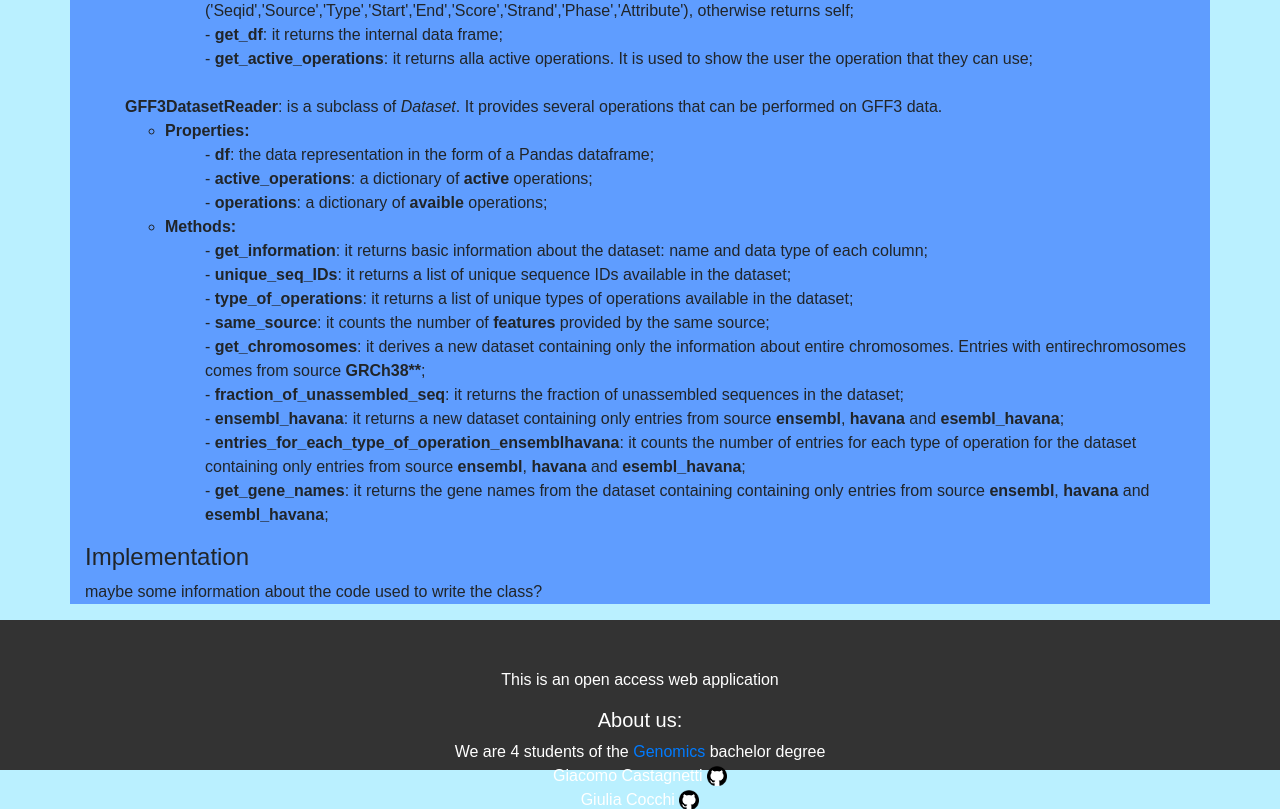
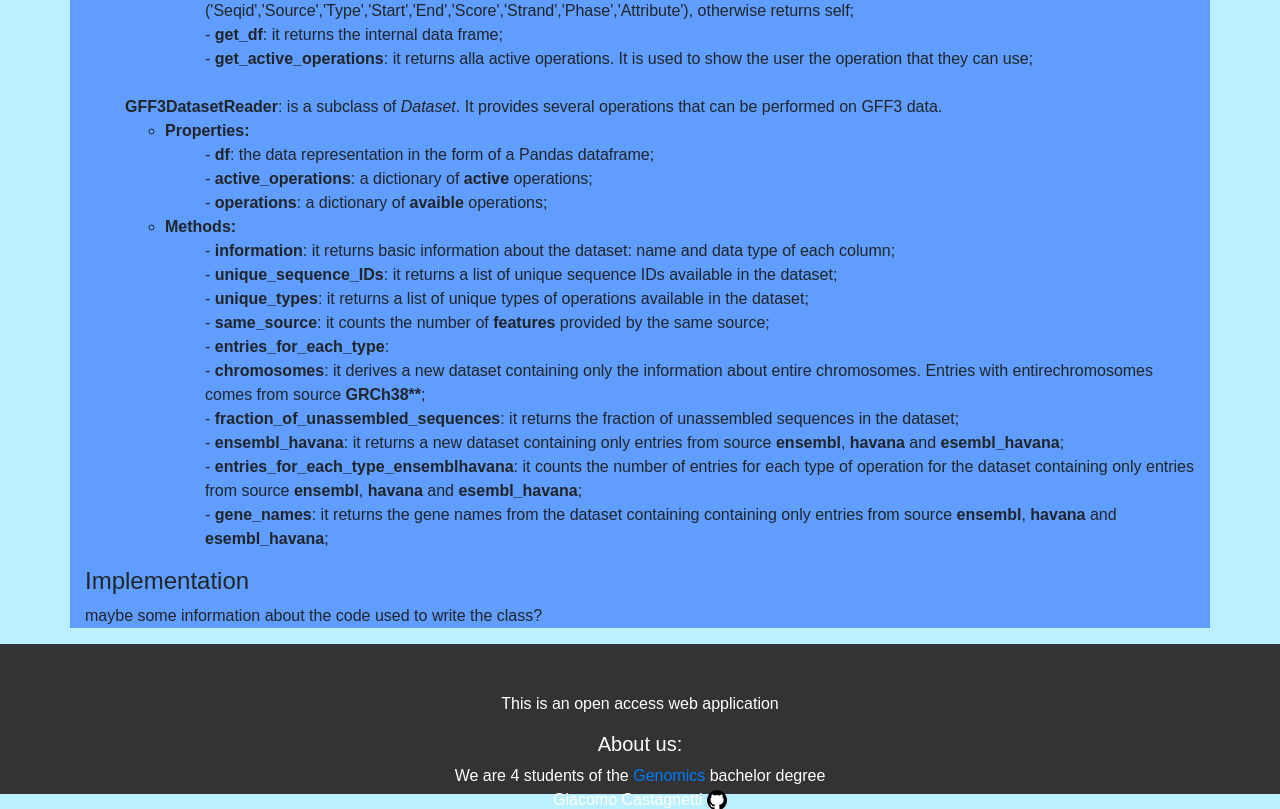
Before and after one commit to kcajj/advanced_programming_project_Genomics_2022, a Flask app: page /documentation in a window 1280 px wide. Shown: the part 1634-2443 px from the top of the page. Run offline with Flask 2, Linux system fonts and the light colour scheme; parts of the project's set-up code (start-up, migrations or seed data) failed here and were passed over.

Commit message:
new operation names and new get_subdatasets method

```diff
--- a/webapp/main.py
+++ b/webapp/main.py
@@ -12,9 +12,8 @@ current_dataset_name = 'human_genome'
 
 #the filter operations are handled differently, we want to make the user able to perform operations
 #on a filtered dataset
-datasets = {'human_genome': human_genome,
-            'get_chromosomes': human_genome.get_chromosomes(),
-            'ensembl_havana': human_genome.ensembl_havana()}
+datasets = {'human_genome': human_genome}
+datasets.update(human_genome.get_subdatasets())
 
 # Setting up the application
 app = Flask(__name__, static_folder='static')
@@ -38,19 +37,19 @@ def active_operations(dataset_name):
 def operation(dataset_name,operation_name):
     global global_active_op
 
-    if operation_name == 'show_gff3':   #the user wants to see a gff3 dataset in the browser
-        df = datasets[dataset_name].get_df()
-        return render_template('operation.html', operation_name = operation_name, df = df, dataset_name = dataset_name)
-
-    else:   #an operation on the dataset has been selected
+    if operation_name != 'show_gff3':   #an operation on the dataset has been selected
         output = global_active_op[operation_name]()
 
         if type(output) == Dataset: #a normal operation has been selected
             df = output.get_df()
             return render_template('operation.html', operation_name = operation_name, df = df, dataset_name = dataset_name)
 
-        else:   #a filter operation has been selected
+        else:   #a filter operation has been selected, the dataset is not shown completely
             return redirect(url_for('active_operations', dataset_name = operation_name))
+
+    else:   #the user wants to see a gff3 dataset
+        df = datasets[dataset_name].get_df().reset_index(drop = True)
+        return render_template('operation.html', operation_name = operation_name, df = df, dataset_name = dataset_name)
 
 @app.route('/documentation')
 def documentation():
--- a/webapp/templates/active_operations.html
+++ b/webapp/templates/active_operations.html
@@ -8,6 +8,11 @@
   one (human genome) or a filtered result coming from another operation. We way also want to display
   dimensions of the dataset on which the user is working. Also the dimensions of the output tables of the operations
 </p>
+{% if dataset_name != 'human_genome' %}
+  <p>
+    <a href="{{ url_for('active_operations', dataset_name = 'human_genome') }}""> &lt;&lt;go back to the human genome dataset </a>
+  </p>
+{% endif %}
 
 <table>
   <tr>
--- a/webapp/templates/documentation.html
+++ b/webapp/templates/documentation.html
@@ -128,15 +128,16 @@
 
             <li><b>Methods:</b></li>
             <ul type = "none">
-                <li> - <a id="get_information"></a><b>get_information</b>: it returns basic information about the dataset: name and data type of each column;</li>
-                <li> - <a id="unique_seq_IDs"></a><b>unique_seq_IDs</b>: it returns a list of unique sequence IDs available in the dataset;</li>
-                <li> - <a id="type_of_operations"></a><b>type_of_operations</b>: it returns a list of unique types of operations available in the dataset;</li>
+                <li> - <a id="information"></a><b>information</b>: it returns basic information about the dataset: name and data type of each column;</li>
+                <li> - <a id="unique_sequence_IDs"></a><b>unique_sequence_IDs</b>: it returns a list of unique sequence IDs available in the dataset;</li>
+                <li> - <a id="unique_types"></a><b>unique_types</b>: it returns a list of unique types of operations available in the dataset;</li>
                 <li> - <a id="same_source"></a><b>same_source</b>: it counts the number of <b>features</b> provided by the same source; </li>
-                <li> - <a id="get_chromosomes"></a><b>get_chromosomes</b>: it derives a new dataset containing only the information about entire chromosomes. Entries with entirechromosomes comes from source <b>GRCh38**</b>; </li>
-                <li> - <a id="fraction_of_unassembled_seq"></a><b>fraction_of_unassembled_seq</b>: it returns the fraction of unassembled sequences in the dataset;</li>
+                <li> - <a id="entries_for_each_type"></a><b>entries_for_each_type</b>:
+                <li> - <a id="chromosomes"></a><b>chromosomes</b>: it derives a new dataset containing only the information about entire chromosomes. Entries with entirechromosomes comes from source <b>GRCh38**</b>; </li>
+                <li> - <a id="fraction_of_unassembled_sequences"></a><b>fraction_of_unassembled_sequences</b>: it returns the fraction of unassembled sequences in the dataset;</li>
                 <li> - <a id="ensembl_havana"></a><b>ensembl_havana</b>: it returns a new dataset containing only entries from source <b>ensembl</b>, <b>havana</b> and <b>esembl_havana</b>;</li>
-                <li> - <a id="entries_for_each_type_of_operation_ensemblhavana"></a><b>entries_for_each_type_of_operation_ensemblhavana</b>: it counts the number of entries for each type of operation for the dataset containing only entries from source <b>ensembl</b>, <b>havana</b> and <b>esembl_havana</b>;</li>
-                <li> - <a id="get_gene_names"></a><b>get_gene_names</b>: it returns the gene names from the dataset containing containing only entries from source <b>ensembl</b>, <b>havana</b> and <b>esembl_havana</b>;</li>
+                <li> - <a id="entries_for_each_type_ensemblhavana"></a><b>entries_for_each_type_ensemblhavana</b>: it counts the number of entries for each type of operation for the dataset containing only entries from source <b>ensembl</b>, <b>havana</b> and <b>esembl_havana</b>;</li>
+                <li> - <a id="gene_names"></a><b>gene_names</b>: it returns the gene names from the dataset containing containing only entries from source <b>ensembl</b>, <b>havana</b> and <b>esembl_havana</b>;</li>
             </ul>
         </ul>
     </ul>
```
Also changed, not shown: webapp/dataset.py (+32 -23 lines), webapp/operation_tests.py (+8 -8 lines), webapp/templates/operation.html (+2 -5 lines).
